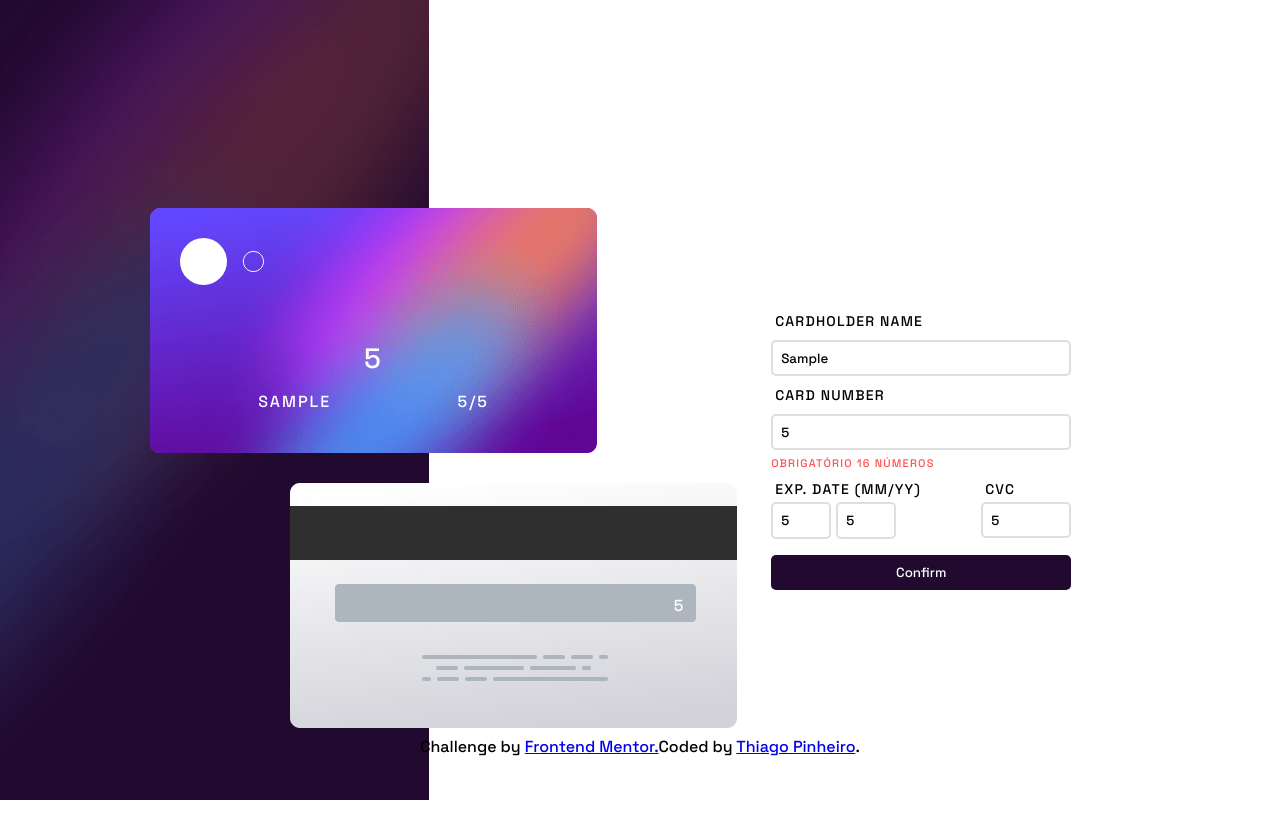
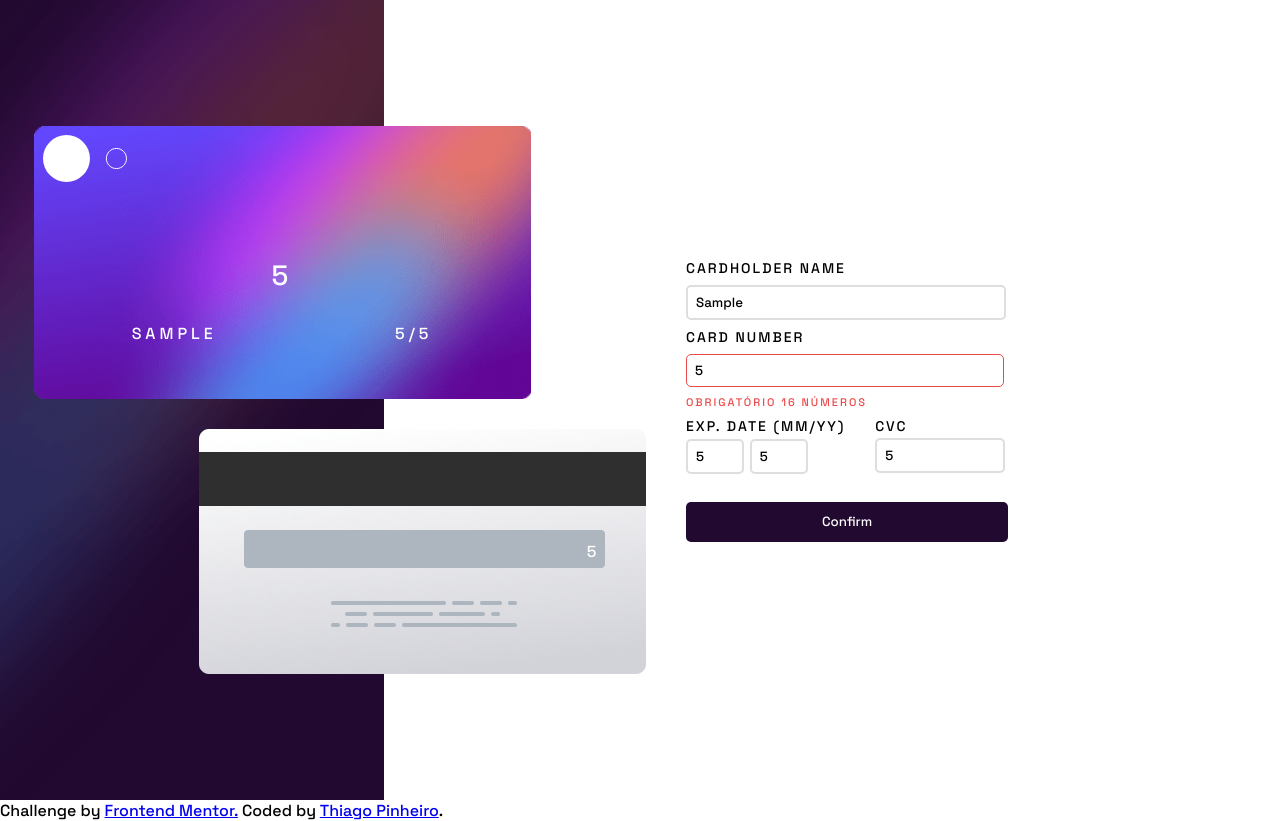
Before and after one commit to tpinheiro4/interact-card, a plain HTML site: page index.html in a window 1280 px wide. Both pictures are taken after typing "Sample", "5", "5", "5", "5" into the empty fields and a click on the button "Confirm". Before the commit the page ends 800 px from the top, so only its background shows below. Drawn offline with Linux system fonts and the light colour scheme.

Commit message:
atualização de estilos com sass e correção no flexbox

```diff
--- a/index.html
+++ b/index.html
@@ -14,9 +14,10 @@
 <body>
   <main class="container">
     <section class="card">
-      <div class="card-front">
+      <div class="card-bg-front">
         <img src="./images/card-logo.svg" alt="Logo of card">
-        <p class="card-number" id="number_text">0000 0000 0000 0000</p>
+        <div class="card-front">
+          <p class="card-number" id="number_text">0000 0000 0000 0000</p>
           <div class="card-infos">
             <p class="card-name" id="name_text">Gilvany Ana Pinheiro</p>
             <div class="card-date">
@@ -25,9 +26,10 @@
               <p id="year_text">YY</p>
             </div>
           </div>
-       </div>
+        </div>
+      </div>
 
-        <div class="card-back">
+        <div class="card-bg-back">
             <p class="card-cvc" id="cvc_text">000</p>
         </div>
     </section>
@@ -36,11 +38,11 @@
         <form class="card-form" id="card_form">
           <label for="">Cardholder Name</label>
           <input type="text" class="input" id="name_input" placeholder="Gilvany Ana Pinheiro">
-          <p class="error-input name">Insira o nome</p>
+          <div class="error-input name" style="display: none;">Insira o nome</div>
 
           <label for="">Card Number</label>
           <input type="number" class="input" id="number_input" placeholder="1234 5678 9012 3456">
-          <p class="error-input number">Obrigatório 16 números</p>
+          <div class="error-input number" style="display: none;">Obrigatório 16 números</div>
 
           <div class="back-card-infos">
             <div class="date-input">
@@ -48,14 +50,14 @@
               <div class="date-row-input">
                 <input type="number" id="month_input" placeholder="MM">
                 <input type="number" id="year_input" placeholder="YY">
-                <p class="error-input date">Por favor, preencha os campos</p>
               </div>
+              <div class="error-input date" style="display: none;">Por favor, preencha os campos</div>
             </div>
 
             <div class="cvc-camp">
               <label for="">CVC</label>
-              <input type="number" class="input" id="cvc_input" placeholder="123">
-              <p class="error-input cvc">Obrigatório 3 números</p>
+              <input type="number" class="input-cvc" id="cvc_input" placeholder="123">
+              <div class="error-input cvc" style="display: none;">Obrigatório 3 números</div>
             </div>
           </div>
 
--- /dev/null
+++ b/sass/style.scss
@@ -0,0 +1,223 @@
+* {
+    margin: 0;
+    font-family: "Space Grotesk", sans-serif;
+}
+
+.container {
+    background-image: url(/images/bg-main-desktop.png);
+    position: relative;
+    background-repeat: no-repeat;
+    background-size: contain;
+    height: 100vh;
+    display: flex;
+
+    .card {
+        display: flex;
+        flex-direction: column;
+        width: 30%;
+        justify-content: center;
+        align-items: center;
+        height: 100vh;
+        color: #fff;
+
+        .card-bg-front {
+            background-image: url(/images/bg-card-front.png);
+            position: relative;
+            background-repeat: no-repeat;
+            background-size: cover;
+            width: 479px;
+            height: 255px;
+            left: 90px;
+            padding: 9px;
+
+            .card-front {
+                display: flex;
+                flex-direction: column;
+
+                .card-number {
+                    display: flex;
+                    justify-content: center;
+                    letter-spacing: 4px;
+                    font-size: 28px;
+                    margin-top: 70px;
+                }
+
+                .card-infos {
+                    display: flex;
+                    justify-content: space-around;
+                    text-transform: uppercase;
+                    letter-spacing: 4px;
+                    margin-top: 30px;
+                }
+
+                .card-date {
+                    display: flex;
+                }
+            }
+        }
+
+        .card-bg-back {
+            background-image: url(/images/bg-card-back.png);
+            position: relative;
+            background-repeat: no-repeat;
+            background-size: cover;
+            width: 447px;
+            height: 245px;
+            left: 230px;
+            display: flex;
+            margin-top: 30px;
+
+            .card-cvc {
+                display: flex;
+                width: 89%;
+                justify-content: flex-end;
+                align-items: center;
+            }
+        }
+    }
+
+    .info-card {
+        background-color: #fff;
+        display: flex;
+        width: 80%;
+        align-items: center;
+        justify-content: center;
+
+        .card-form {
+            display: flex;
+            flex-direction: column;
+            gap: 8px;
+            font-size: 14px;
+            text-transform: uppercase;
+            letter-spacing: 2px;
+            margin-left: 240px;
+
+
+                input[type=number] {
+                    &::-webkit-inner-spin-button, &::-webkit-outer-spin-button {
+                        display: none;
+                    }
+                }
+
+                .error-input {
+                    font-size: 11px;
+                    color: #ec4b4b;
+                    display: none;
+                }
+
+                .error {
+                    border: 1px solid #ec4b4b !important;
+                }
+
+                .input {
+                    border: 2px solid #dedddf;
+                    width: 300px;
+                    border-radius: 5px;
+                    height: 15px;
+                    padding: 8px;
+                }
+        }
+
+        .back-card-infos {
+            display: flex;
+            justify-content: center;
+            width: 60%;
+
+            .date-input {
+                display: flex;
+                flex-direction: column;
+
+                .date-row-input {
+                    display: flex;
+                    margin-top: 4px;
+                    gap: 6px;
+
+                    #month_input {
+                        border: 2px solid #dedddf;
+                        border-radius: 5px;
+                        height: 15px;
+                        padding: 8px;
+                        width: 20%;
+                    }
+
+                    #year_input {
+                        border: 2px solid #dedddf;
+                        border-radius: 5px;
+                        height: 15px;
+                        padding: 8px;
+                        width: 20%;
+                    }
+                }
+            }
+
+            .input-cvc {
+                border: 2px solid #dedddf;
+                border-radius: 5px;
+                margin-top: 3px;
+                height: 15px;
+                padding: 8px;
+                width: 110px;
+            }
+        }
+
+        #confirm_button {
+            width: 322px;
+            background-color: #21092f;
+            color: #ffffff;
+            padding: 9px;
+            border-radius: 5px;
+            border: none;
+            margin-top: 20px;
+            height: 40px;
+
+            &:hover {
+                background: darken($color: #fff, $amount: 60);
+                cursor: pointer;
+            }
+        }
+    }
+
+    .thanks-msg {
+        display: flex;
+        flex-direction: column;
+        align-items: center;
+
+        .complete-img {
+            width: 90px;
+            height: auto;
+            margin-bottom: 30px;
+        }
+
+        .thanks-text {
+            display: flex;
+            flex-direction: column;
+            align-items: center;
+
+            h1 {
+                text-transform: uppercase;
+                letter-spacing: 3px;
+                margin-bottom: 12px;
+            }
+
+            p {
+                color: #8e8593;
+                margin-bottom: 12px;
+            }
+        }
+
+        #continue_btn {
+            width: 290px;
+            background-color: #21092f;
+            color: #ffffff;
+            height: 40px;
+            padding: 9px;
+            border-radius: 5px;
+            border: none;
+
+            &:hover {
+                cursor: pointer;
+                background: darken($color: #fff, $amount: 60);
+            }
+        }
+    }
+}
--- a/src/index.js
+++ b/src/index.js
@@ -127,14 +127,25 @@ document.getElementById("card_form").addEventListener("submit", function(ev) {
     const cvcError = document.querySelector(".error-input.cvc")
     const dateError = document.querySelector(".error-input.date")
 
+    nameInput.classList.remove('error');
+    numberInput.classList.remove('error');
+    cvcInput.classList.remove('error');
+    yearInput.classList.remove('error');
+    monthInput.classList.remove('error');
+
     if (nameInput.value === "") {
         nameErrorInput.style.display = "block";
+        nameInput.classList.add('error');
     } else if (numberInput.value === "" || numberInput.value.length < 16) {
-        errorNumberInput.style.display = "flex"
+        errorNumberInput.style.display = "block";
+        numberInput.classList.add('error');
     } else if (cvcInput.value === "" || cvcInput.value.length < 3) {
-        cvcError.style.display = "flex"
+        cvcError.style.display = "block";
+        cvcInput.classList.add('error');
     } else if (yearInput.value === "" || monthInput.value === ""){
-        dateError.style.display = "block"
+        dateError.style.display = "flex";
+        yearInput.classList.add('error');
+        monthInput.classList.add('error');
     }
     else {
         thanksMsg.style.display = "flex";
```
Also changed, not shown: css/style.css, 1 other file.
